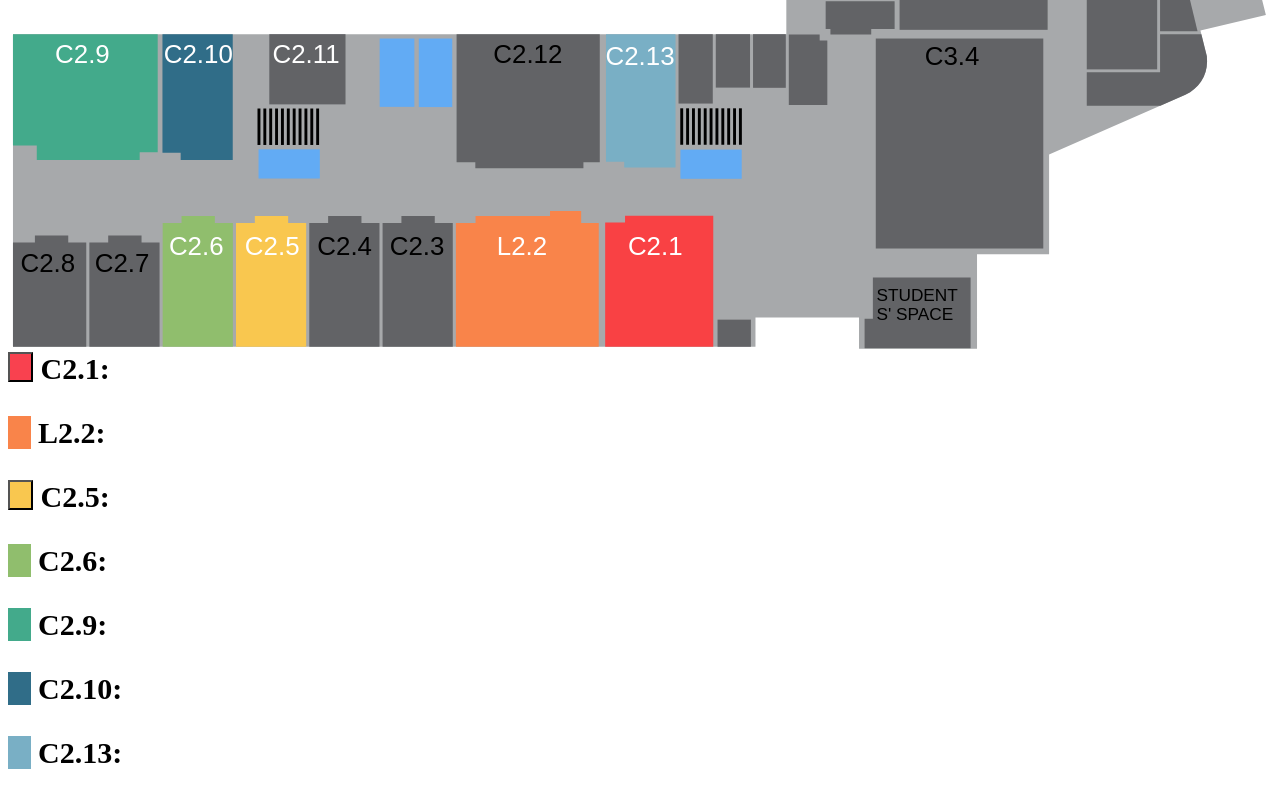
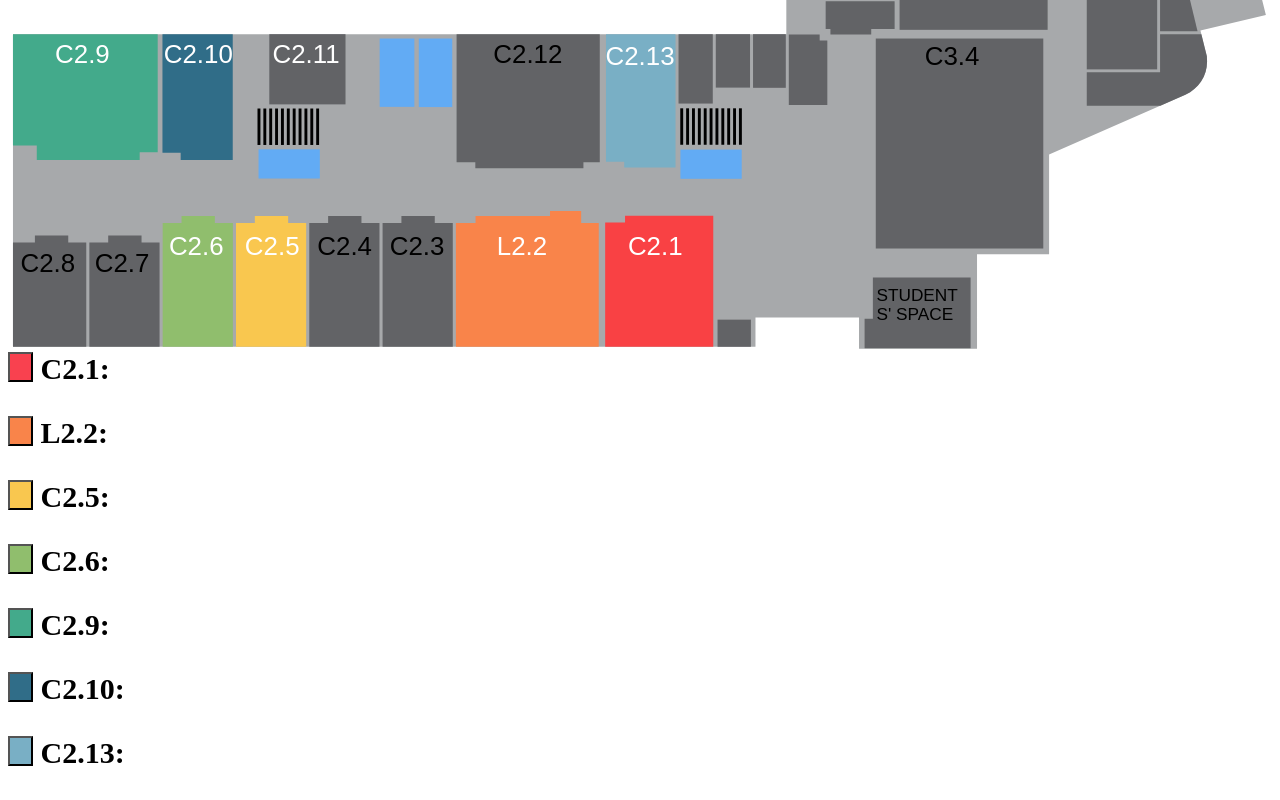
Before and after one commit to lrrong2020/SSP, a plain HTML site: page childWebpage/Ground-floor.html in a window 1280 px wide. Shown: the part 636-1436 px from the top of the page. Drawn offline with nearby package versions, Linux system fonts and the light colour scheme; no server answers.

Commit message:
Update Ground-floor.html

```diff
--- a/childWebpage/Ground-floor.html
+++ b/childWebpage/Ground-floor.html
@@ -23,13 +23,13 @@
 		</div>
 	</div>
 <div id="wt">
-    <p id="C2_1"><button style="background-color: #f9414f; height: 30px; width: 25px;" onclick="openwindow()"></button>&nbsp;C2.1:<span id="camera2">&nbsp;</span></p>
-    <p id="L2_2"><span style="background-color: #f9844a;">&nbsp;&nbsp;&nbsp;</span>&nbsp;L2.2:</p>
-    <p id="C2_5"><button style="background-color: #f9c74f; height: 30px; width: 25px;" onclick="openwindow()"></button>&nbsp;C2.5:<span id="camera1">&nbsp;</span></p>
-    <p id="C2_6"><span style="background-color: #90be6d;">&nbsp;&nbsp;&nbsp;</span>&nbsp;C2.6:</p>
-    <p id="C2_9"><span style="background-color: #43aa8b;">&nbsp;&nbsp;&nbsp;</span>&nbsp;C2.9:</p>
-    <p id="C2_10"><span style="background-color: #306d88;">&nbsp;&nbsp;&nbsp;</span>&nbsp;C2.10:</p>
-    <p id="C2_13"><span style="background-color: #79afc5;">&nbsp;&nbsp;&nbsp;</span>&nbsp;C2.13:</p>
+    <p><button style="background-color: #f9414f; height: 30px; width: 25px;" onclick="openwindow()"></button>&nbsp;C2.1:<span id="C2_1">&nbsp;</span></p>
+    <p><button style="background-color: #f9844a; height: 30px; width: 25px;" onclick="openwindow()"></button>&nbsp;L2.2:<span id="L2_2">&nbsp;</span></p>
+    <p><button style="background-color: #f9c74f; height: 30px; width: 25px;" onclick="openwindow()"></button>&nbsp;C2.5:<span id="C2_5">&nbsp;</span></p>
+    <p><button style="background-color: #90be6d; height: 30px; width: 25px;" onclick="openwindow()"></button>&nbsp;C2.6:<span id="C2_6">&nbsp;</span></p>
+    <p><button style="background-color: #43aa8b; height: 30px; width: 25px;" onclick="openwindow()"></button>&nbsp;C2.9:<span id="C2_9">&nbsp;</span></p>
+    <p><button style="background-color: #306d88; height: 30px; width: 25px;" onclick="openwindow()"></button>&nbsp;C2.10:<span id="C2_10">&nbsp;</span></p>
+    <p><button style="background-color: #79afc5; height: 30px; width: 25px;" onclick="openwindow()"></button>&nbsp;C2.13:<span id="C2_13">&nbsp;</span></p>
 </div>
 
 </body>
```
